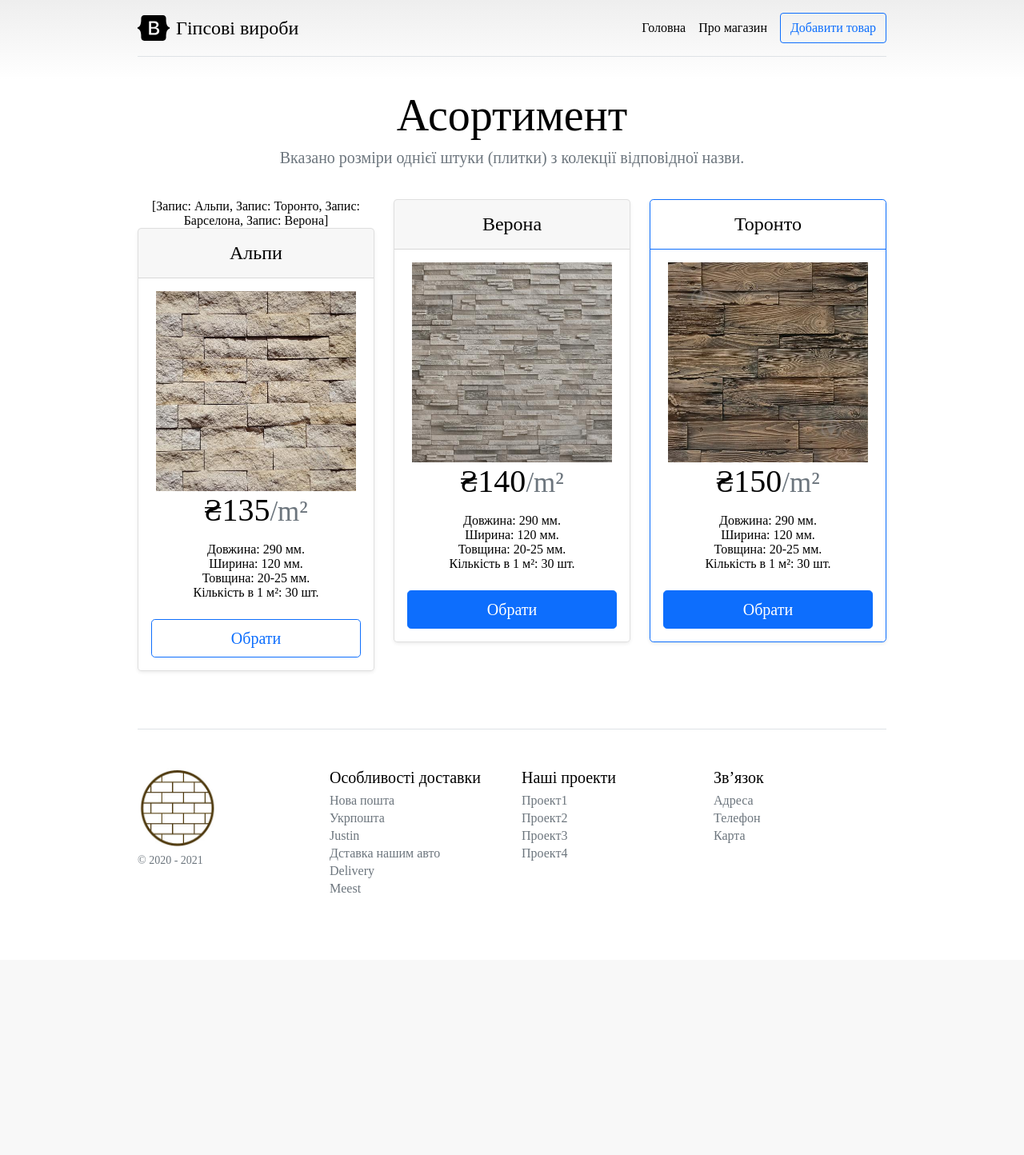
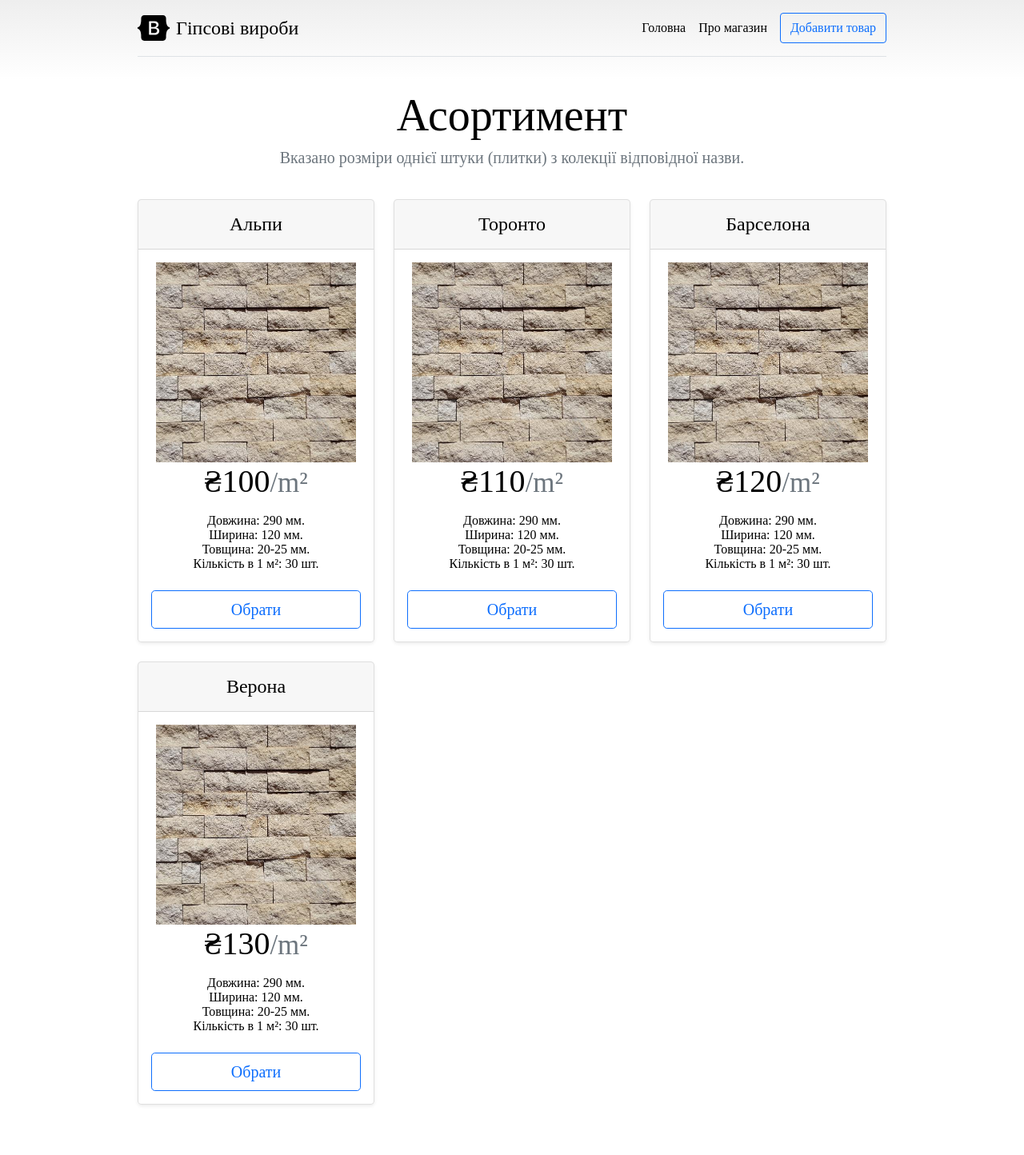
Before and after one commit to 0brain/shop, a Flask app: page / in a window 1280 px wide. Shown: the top 1444 px of the page at 80% size. Before the commit the page ends 1116 px from the top, so only its background shows below. Run offline with Flask 2, Linux system fonts and the light colour scheme; data comes from the database, SQL or seed files in the repository; both versions use the stored data as it was after the commit.

Commit message:
Змінив index.html. Тепер шаблон повертає товари з таблиці циклом.

```diff
--- a/templates/index.html
+++ b/templates/index.html
@@ -14,15 +14,15 @@
 
 
     <div class="row row-cols-1 row-cols-md-3 mb-3 text-center">
+      {% for el in data %}
       <div class="col">
-        {{ data }}
         <div class="card mb-4 rounded-3 shadow-sm">
           <div class="card-header py-3">
-            <h4 class="my-0 fw-normal">Альпи</h4>
+            <h4 class="my-0 fw-normal">{{ el.title }}</h4>
           </div>
           <div class="card-body">
             <img src="static/3.jpeg" width="250" height="250" alt="Письма мастера дзен" class="center-img">
-            <h1 class="card-title pricing-card-title">₴135<small class="text-muted fw-light">/m²</small></h1>
+            <h1 class="card-title pricing-card-title">₴{{ el.price }}<small class="text-muted fw-light">/m²</small></h1>
             <ul class="list-unstyled mt-3 mb-4">
               <li>Довжина: 290 мм.</li>
               <li>Ширина: 120 мм.</li>
@@ -33,42 +33,7 @@
           </div>
         </div>
       </div>
-      <div class="col">
-        <div class="card mb-4 rounded-3 shadow-sm">
-          <div class="card-header py-3">
-            <h4 class="my-0 fw-normal">Верона</h4>
-          </div>
-          <div class="card-body">
-            <img src="static/1.jpeg" width="250" height="250" alt="Письма мастера дзен" class="center-img">
-            <h1 class="card-title pricing-card-title">₴140<small class="text-muted fw-light">/m²</small></h1>
-            <ul class="list-unstyled mt-3 mb-4">
-              <li>Довжина: 290 мм.</li>
-              <li>Ширина: 120 мм.</li>
-              <li>Товщина: 20-25 мм.</li>
-              <li>Кількість в 1 м²: 30 шт.</li>
-            </ul>
-            <button type="button" class="w-100 btn btn-lg btn-primary">Обрати</button>
-          </div>
-        </div>
-      </div>
-      <div class="col">
-        <div class="card mb-4 rounded-3 shadow-sm border-primary">
-          <div class="card-header py-3 text-white bg-primary border-primary">
-            <h4 class="my-0 fw-normal">Торонто</h4>
-          </div>
-          <div class="card-body">
-            <img src="static/2.jpeg" width="250" height="250" alt="Письма мастера дзен" class="center-img">
-            <h1 class="card-title pricing-card-title">₴150<small class="text-muted fw-light">/m²</small></h1>
-            <ul class="list-unstyled mt-3 mb-4">
-              <li>Довжина: 290 мм.</li>
-              <li>Ширина: 120 мм.</li>
-              <li>Товщина: 20-25 мм.</li>
-              <li>Кількість в 1 м²: 30 шт.</li>
-            </ul>
-            <button type="button" class="w-100 btn btn-lg btn-primary">Обрати</button>
-          </div>
-        </div>
-      </div>
+      {% endfor %}
     </div>
 
 
```
Also changed, not shown: shop.db.
